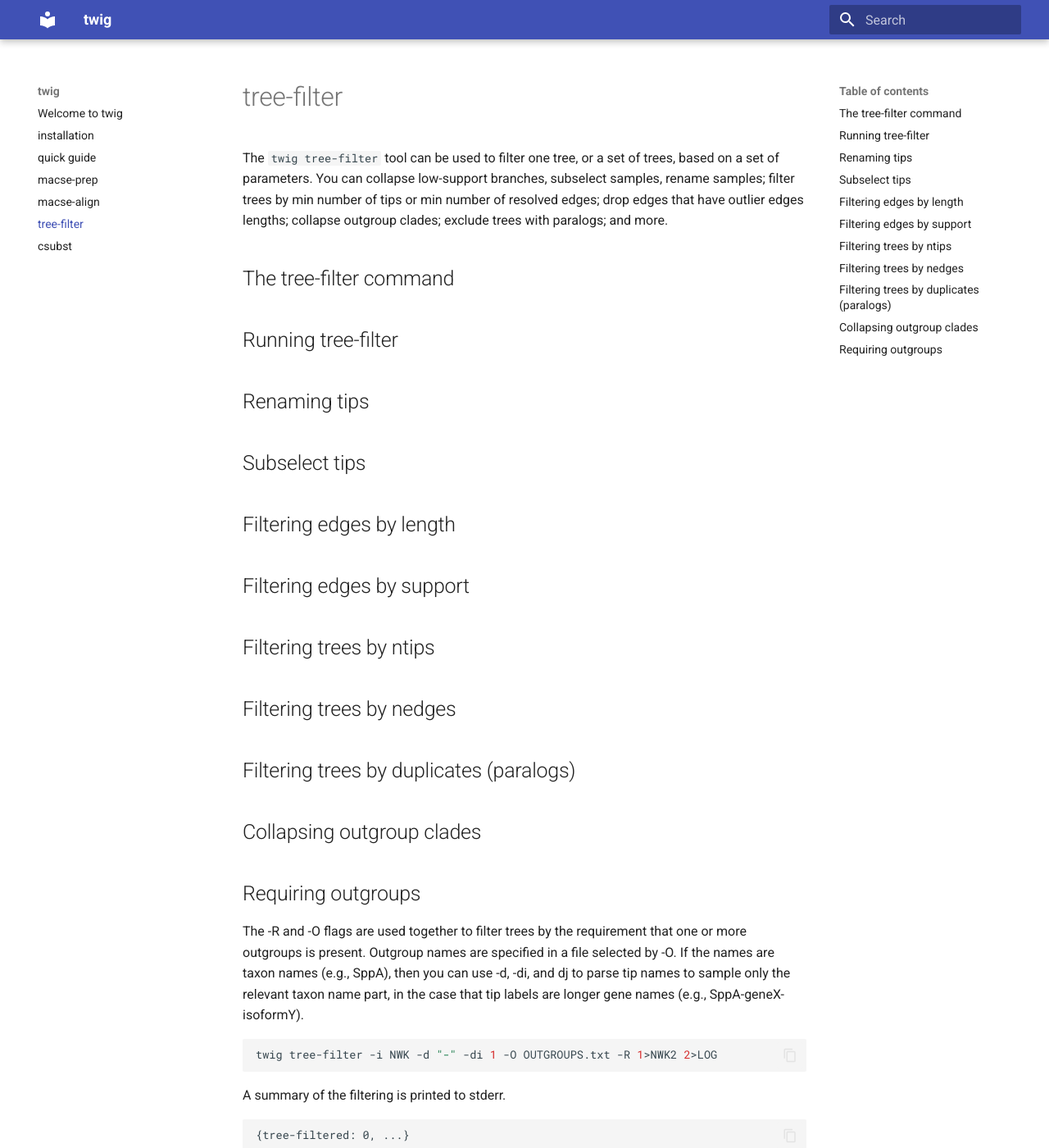
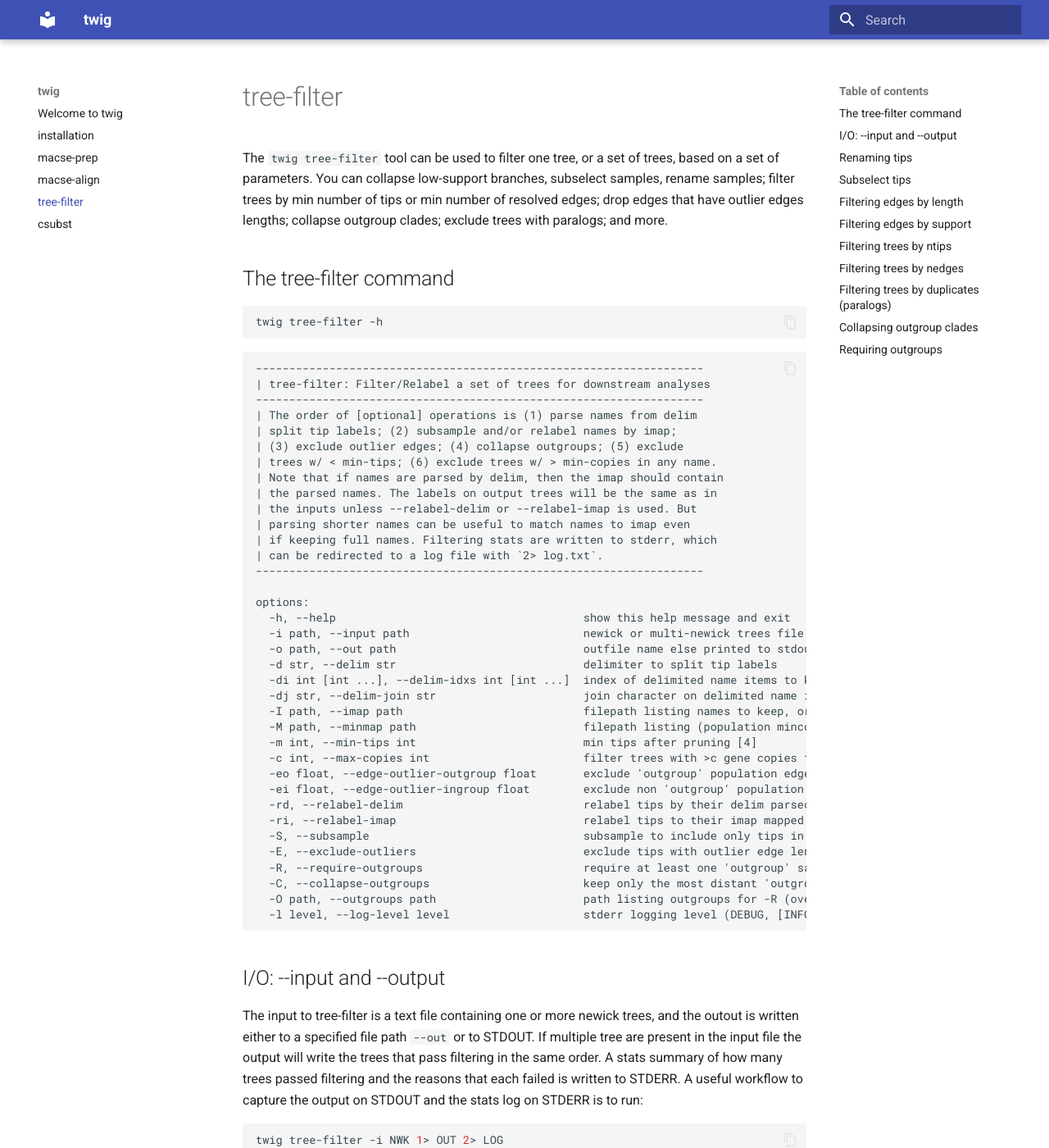
Before and after one commit to eaton-lab/twig, an MkDocs documentation site: the page built from docs/tree-filter.md, in a window 1280 px wide and 1400 px high. Shown: the whole window at 82% size. Built offline with MkDocs 1.6.1 and Material for MkDocs 9.7.7, drawn with Linux system fonts in a browser that asks for light colours; some of the changed text lies outside the part shown.

Commit message:
update dos

````diff
--- a/docs/tree-filter.md
+++ b/docs/tree-filter.md
@@ -9,25 +9,73 @@ and more.
 
 
 ## The tree-filter command
+```bash
+twig tree-filter -h
+```
+
+```
+-------------------------------------------------------------------
+| tree-filter: Filter/Relabel a set of trees for downstream analyses
+-------------------------------------------------------------------
+| The order of [optional] operations is (1) parse names from delim
+| split tip labels; (2) subsample and/or relabel names by imap;
+| (3) exclude outlier edges; (4) collapse outgroups; (5) exclude
+| trees w/ < min-tips; (6) exclude trees w/ > min-copies in any name.
+| Note that if names are parsed by delim, then the imap should contain
+| the parsed names. The labels on output trees will be the same as in
+| the inputs unless --relabel-delim or --relabel-imap is used. But
+| parsing shorter names can be useful to match names to imap even
+| if keeping full names. Filtering stats are written to stderr, which
+| can be redirected to a log file with `2> log.txt`.
+-------------------------------------------------------------------
+
+options:
+  -h, --help                                     show this help message and exit
+  -i path, --input path                          newick or multi-newick trees file
+  -o path, --out path                            outfile name else printed to stdout
+  -d str, --delim str                            delimiter to split tip labels
+  -di int [int ...], --delim-idxs int [int ...]  index of delimited name items to keep
+  -dj str, --delim-join str                      join character on delimited name items
+  -I path, --imap path                           filepath listing names to keep, or assigning (name population)
+  -M path, --minmap path                         filepath listing (population mincov) for filters
+  -m int, --min-tips int                         min tips after pruning [4]
+  -c int, --max-copies int                       filter trees with >c gene copies from a taxon [None]
+  -eo float, --edge-outlier-outgroup float       exclude 'outgroup' population edges if >eo stdev from mean [10]
+  -ei float, --edge-outlier-ingroup float        exclude non 'outgroup' population edges if >ei stdev from mean [5]
+  -rd, --relabel-delim                           relabel tips by their delim parsed names
+  -ri, --relabel-imap                            relabel tips to their imap mapped names
+  -S, --subsample                                subsample to include only tips in imap
+  -E, --exclude-outliers                         exclude tips with outlier edge lengths (>ei or >eo)
+  -R, --require-outgroups                        require at least one 'outgroup' sample
+  -C, --collapse-outgroups                       keep only the most distant 'outgroup' (assumes rooted trees)
+  -O path, --outgroups path                      path listing outgroups for -R (overrides IMAP group 'outgroup')
+  -l level, --log-level level                    stderr logging level (DEBUG, [INFO], WARNING, ERROR)
+```
 
 
-## Running tree-filter
-
+## I/O: --input and --output
+The input to tree-filter is a text file containing one or more newick trees, and the outout is written either to a specified file path `--out` or to STDOUT. If multiple tree are present in the input file the output will write the trees that pass filtering in the same order. A stats summary of how many trees passed filtering and the reasons that each failed is written to STDERR. A useful workflow to capture the output on STDOUT and the stats log on STDERR is to run:
+```bash
+twig tree-filter -i NWK 1> OUT 2> LOG
+```
 
 ## Renaming tips
-
+There are many options for relabeling tips using tree-filter, which can be used not only to write trees with new tip labels, but also to perform operations/filters on trees based on both taxon and gene names that can be parsed from labels. ...
+```bash
+...
+```
 
 ## Subselect tips
-
+...
 
 ## Filtering edges by length
-
+...
 
 ## Filtering edges by support
-
+...
 
 ## Filtering trees by ntips
-
+...
 
 ## Filtering trees by nedges
 
--- a/mkdocs.yml
+++ b/mkdocs.yml
@@ -19,7 +19,7 @@ nav:
   - index.md
   - installation.md
   # - terminology.md
-  - quick-guide.md
+  # - quick-guide.md
   # - tutorial.md
   # ...
   - macse-prep.md
````
